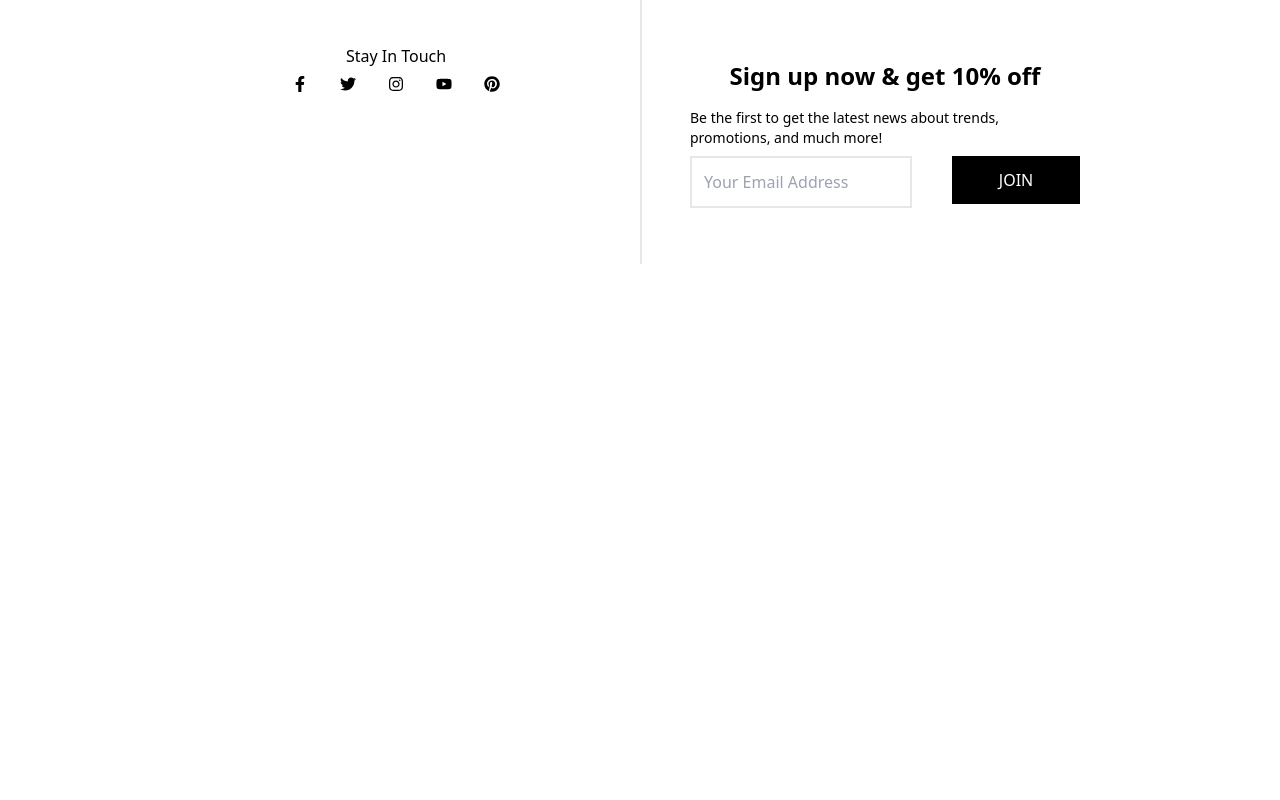
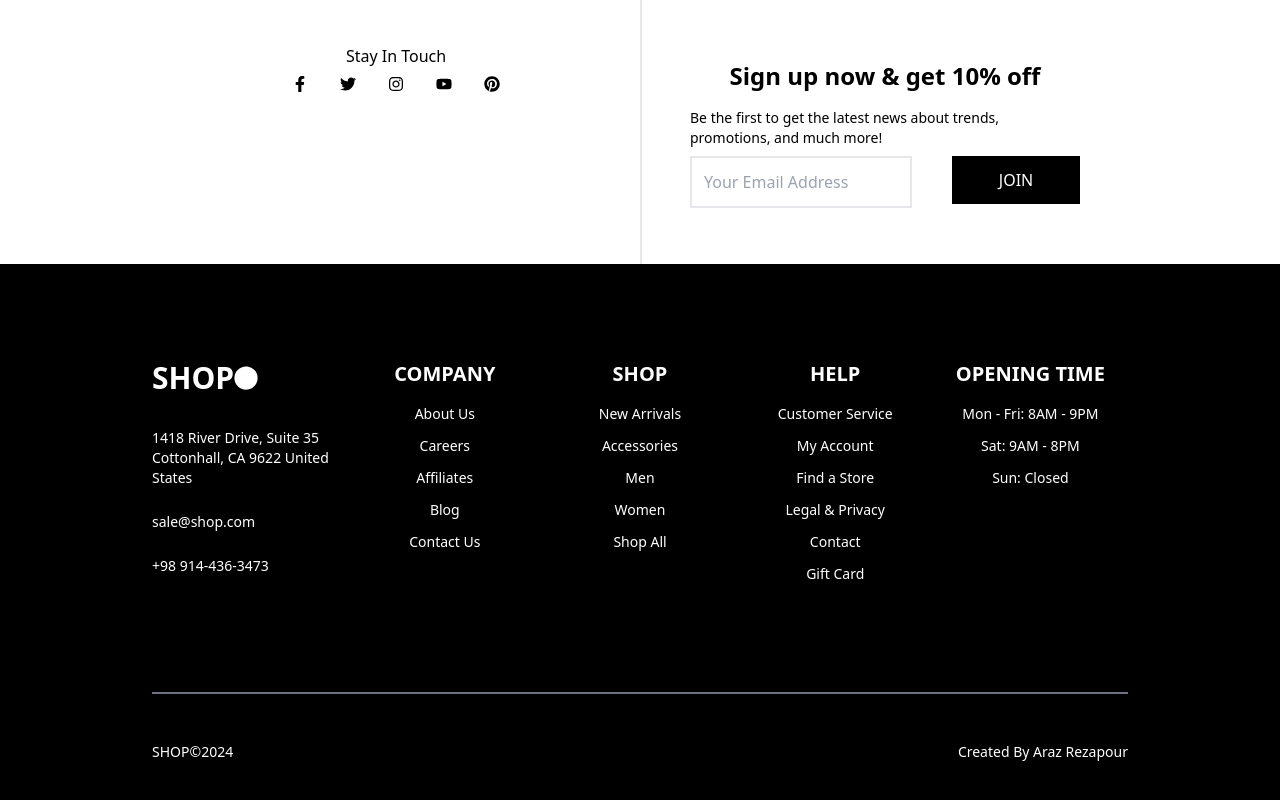
Before and after one commit to RezapourAraz/my-shop-client, a Next.js app: page / in a window 1280 px wide. Shown: the part 4784-5584 px from the top of the page. Before the commit the page ends 5048 px from the top, so only its background shows below. Built offline with nearby package versions, Linux system fonts and the light colour scheme.

Commit message:
footer added

```diff
--- /dev/null
+++ b/components/footers/Main.footers.tsx
@@ -0,0 +1,92 @@
+import React from "react";
+
+// Icons
+import { FaCircle } from "react-icons/fa";
+
+const MainFooter = () => {
+  return (
+    <footer className="bg-black">
+      <div className="md:container md:mx-auto py-24">
+        <div className="grid grid-cols-5">
+          <div className="col-span-1">
+            <div className="flex flex-col">
+              <div className="flex items-center mb-5">
+                <h3 className="text-3xl font-bold text-white">SHOP</h3>
+                <div>
+                  <FaCircle className="text-2xl text-white" />
+                </div>
+              </div>
+
+              <div>
+                <p className="text-white text-sm py-3">
+                  1418 River Drive, Suite 35 Cottonhall, CA 9622 United States
+                </p>
+                <p className="text-white text-sm py-3">sale@shop.com</p>
+                <p className="text-white text-sm py-3">+98 914-436-3473</p>
+              </div>
+            </div>
+          </div>
+          <div className="col-span-1">
+            <div>
+              <h6 className="text-white text-center text-xl font-bold">
+                COMPANY
+              </h6>
+            </div>
+            <div className="text-center mt-4">
+              <h5 className="text-white text-sm my-3">About Us</h5>
+              <h5 className="text-white text-sm my-3">Careers</h5>
+              <h5 className="text-white text-sm my-3">Affiliates</h5>
+              <h5 className="text-white text-sm my-3">Blog</h5>
+              <h5 className="text-white text-sm my-3">Contact Us</h5>
+            </div>
+          </div>
+          <div className="col-span-1">
+            <div>
+              <h6 className="text-white text-center text-xl font-bold">SHOP</h6>
+            </div>
+            <div className="text-center mt-4">
+              <h5 className="text-white text-sm my-3">New Arrivals</h5>
+              <h5 className="text-white text-sm my-3">Accessories</h5>
+              <h5 className="text-white text-sm my-3">Men</h5>
+              <h5 className="text-white text-sm my-3">Women</h5>
+              <h5 className="text-white text-sm my-3">Shop All</h5>
+            </div>
+          </div>
+          <div className="col-span-1">
+            <div>
+              <h6 className="text-white text-center text-xl font-bold">HELP</h6>
+            </div>
+            <div className="text-center mt-4">
+              <h5 className="text-white text-sm my-3">Customer Service</h5>
+              <h5 className="text-white text-sm my-3">My Account</h5>
+              <h5 className="text-white text-sm my-3">Find a Store</h5>
+              <h5 className="text-white text-sm my-3">Legal & Privacy</h5>
+              <h5 className="text-white text-sm my-3">Contact</h5>
+              <h5 className="text-white text-sm my-3">Gift Card</h5>
+            </div>
+          </div>
+          <div className="col-span-1">
+            <div>
+              <h6 className="text-white text-center text-xl font-bold">
+                OPENING TIME
+              </h6>
+              <div className="text-center mt-4">
+                <h5 className="text-white text-sm my-3">
+                  Mon - Fri: 8AM - 9PM
+                </h5>
+                <h5 className="text-white text-sm my-3">Sat: 9AM - 8PM</h5>
+                <h5 className="text-white text-sm my-3">Sun: Closed</h5>
+              </div>
+            </div>
+          </div>
+        </div>
+      </div>
+      <div className="border-t-2 border-gray-500 md:container md:mx-auto py-12 flex justify-between">
+        <p className="text-sm text-white">SHOP©{new Date().getFullYear()}</p>
+        <p className="text-sm text-white">Created By Araz Rezapour</p>
+      </div>
+    </footer>
+  );
+};
+
+export default MainFooter;
--- a/pages/index.tsx
+++ b/pages/index.tsx
@@ -11,6 +11,7 @@ import DealSection from "@/components/sections/Deal.sections";
 import OurBlogsSection from "@/components/sections/OurBlogs.sections";
 import InfoSection from "@/components/sections/Info.sections";
 import SocialSection from "@/components/sections/Social.sections";
+import MainFooter from "@/components/footers/Main.footers";
 
 export default function Home() {
   const [openSearch, setOpenSearch] = useState<boolean>(false);
@@ -28,6 +29,7 @@ export default function Home() {
         <OurBlogsSection />
         <InfoSection />
         <SocialSection />
+        <MainFooter />
       </main>
     </>
   );
```
